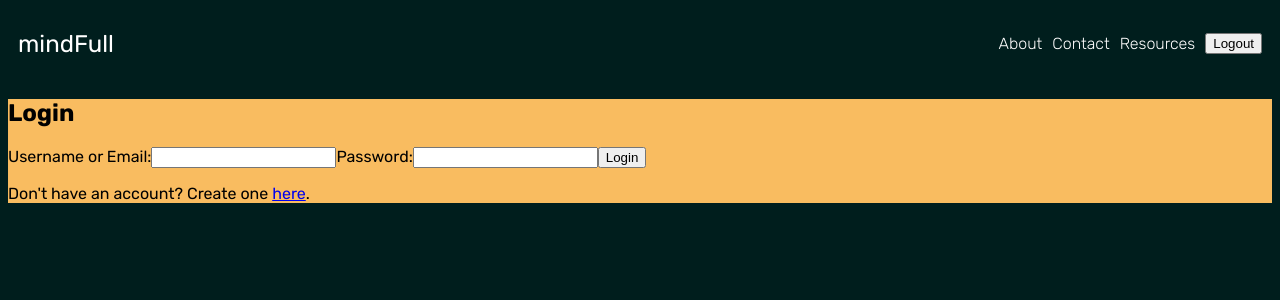
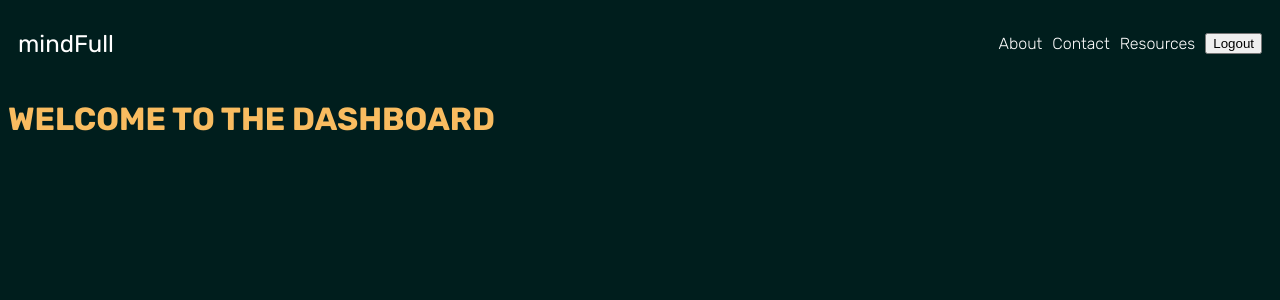
Before and after one commit to KyEBell/mindFull, a React (Vite) app in the folder Frontend/mindFull/: page /dashboard in a window 1280 px wide. Before the commit this address led to /login. Shown: the top 300 px of the page. Built offline with nearby package versions, Linux system fonts and the light colour scheme; sample sign-in values are in the browser's storage.

Commit message:
added a useEffect into app.tsx, authentication works slightly better as it is set to false on logout, but unsure why it is automatically setting to true on a page refresh after logging out

```diff
--- a/Frontend/mindFull/src/App.tsx
+++ b/Frontend/mindFull/src/App.tsx
@@ -12,7 +12,10 @@ import ResourcePage from './pages/ResourcePage';
 import { refreshTokenService } from './services/refreshTokenService';
 
 const App: React.FC = () => {
-  const [isAuthenticated, setIsAuthenticated] = useState(false);
+  const [isAuthenticated, setIsAuthenticated] = useState<boolean>(() => {
+    // Initialize state from localStorage or default to false
+    return localStorage.getItem('isAuthenticated') === 'true';
+  });
   console.log('isAuthenticated', isAuthenticated);
   const [isLoading, setIsLoading] = useState(true);
 
@@ -21,8 +24,8 @@ const App: React.FC = () => {
       try {
         const accessToken = localStorage.getItem('accessToken');
         const refreshToken = localStorage.getItem('refreshToken');
-        // console.log('accessToken from useEffect in app.tsx', accessToken);
-        // console.log('refreshToken from useEffect in app.tsx', refreshToken);
+        console.log('accessToken from useEffect in app.tsx', accessToken);
+        console.log('refreshToken from useEffect in app.tsx', refreshToken);
 
         if (accessToken) {
           // console.log('entering if(accessToken)');
@@ -44,6 +47,10 @@ const App: React.FC = () => {
 
     checkAuthentication();
   }, []);
+
+  useEffect(() => {
+    localStorage.setItem('isAuthenticated', String(isAuthenticated));
+  }, [isAuthenticated]);
 
   return (
     <Router>
```
